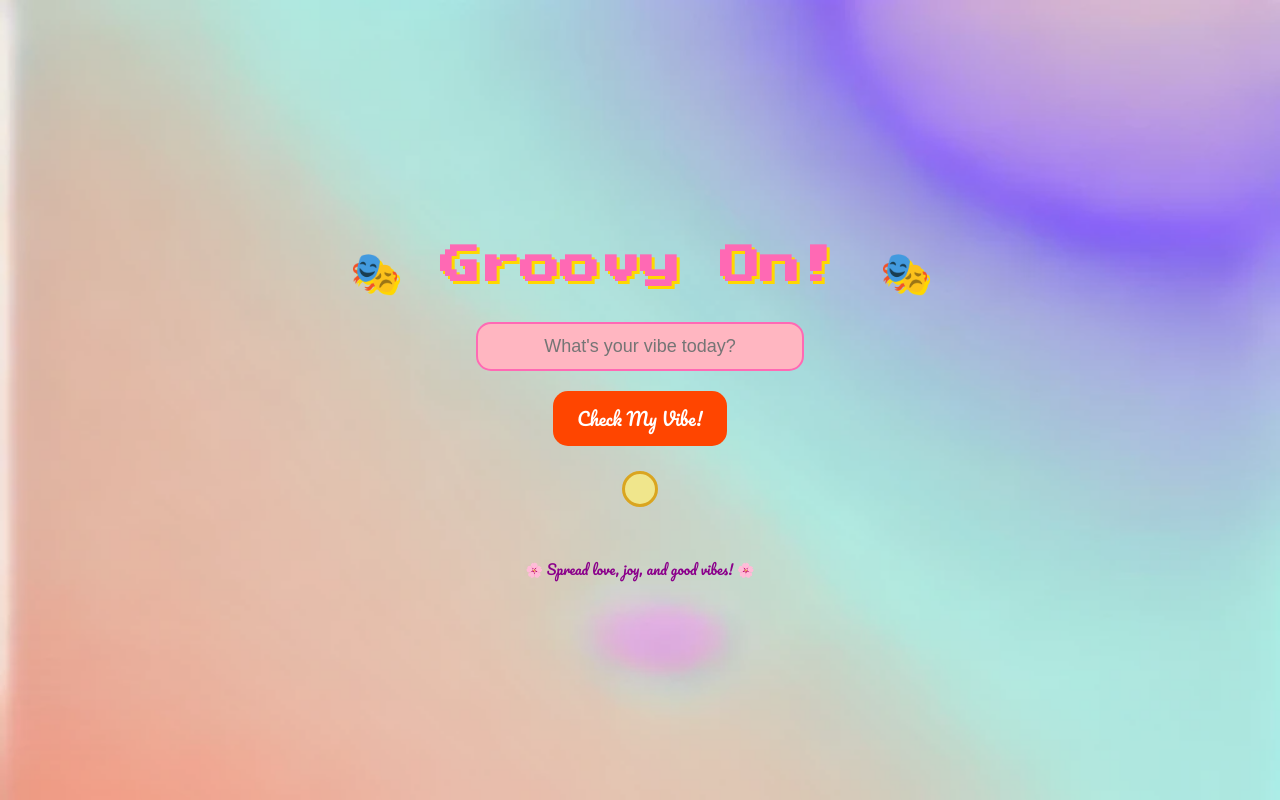
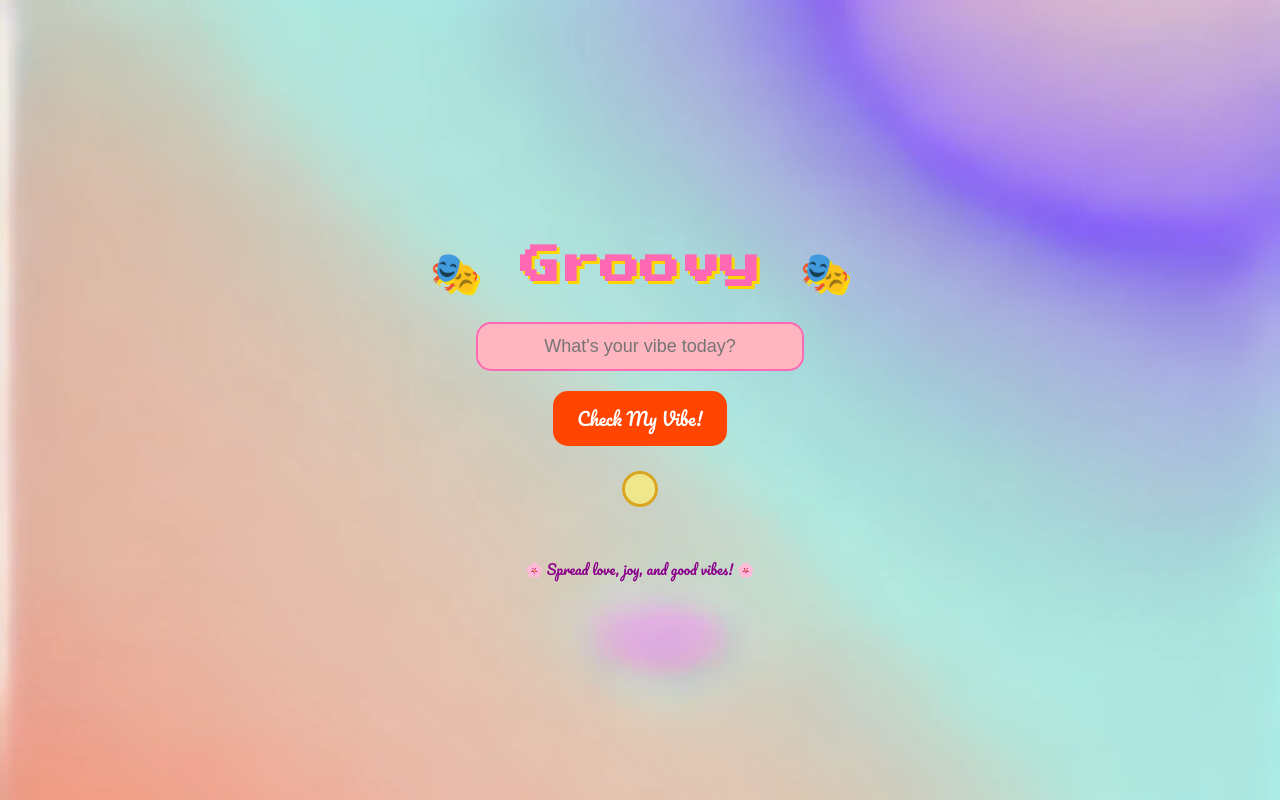
Before and after one commit to cosminmemetea/model-mesh, a plain HTML site: page static/index.html in a window 1280 px wide. Drawn offline with Linux system fonts and the light colour scheme.

Commit message:
Header small update.

```diff
--- a/static/index.html
+++ b/static/index.html
@@ -91,7 +91,7 @@
 </head>
 <body>
 
-    <h1> 🎭 Groovy On! 🎭 </h1>
+    <h1> 🎭 Groovy 🎭 </h1>
 
     <div class="input-container">
         <input type="text" id="user-input" placeholder="What's your vibe today?" />
```
